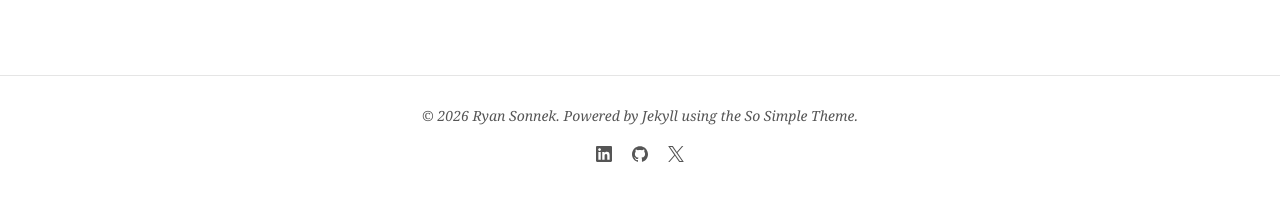
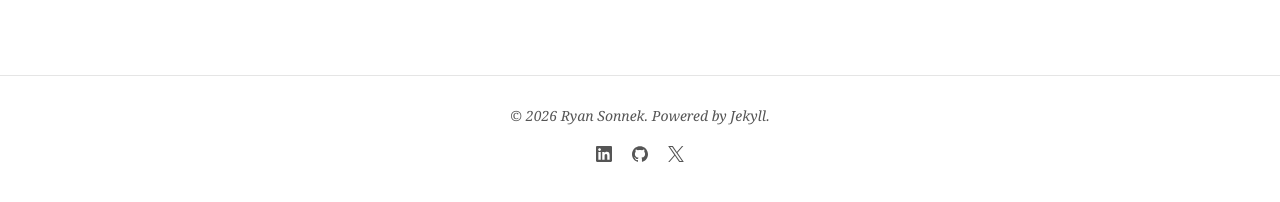
Before and after one commit to wireframe/wireframe.github.com, a Jekyll site: the page built from index.html, in a window 1280 px wide. Shown: the part 1632-1834 px from the top of the page. Built offline with Jekyll 4.4.1, drawn with Linux system fonts in a browser that asks for light colours; nearby versions of some CDN libraries.

Commit message:
remove theme reference.

```diff
--- a/_includes/footer.html
+++ b/_includes/footer.html
@@ -1,4 +1,4 @@
 {% if site.owner.google.ad-client and site.owner.google.ad-slot %}{% include ad-footer.html %}{% endif %}
 
-<span>&copy; {{ site.time | date: '%Y' }} {{ site.owner.name }}. Powered by <a href="http://jekyllrb.com" rel="nofollow">Jekyll</a> using the <a href="http://mademistakes.com/so-simple/" rel="nofollow">So Simple Theme</a>.</span>
+<span>&copy; {{ site.time | date: '%Y' }} {{ site.owner.name }}. Powered by <a href="http://jekyllrb.com" rel="nofollow">Jekyll</a>.</span>
 {% include social.html %}
```
